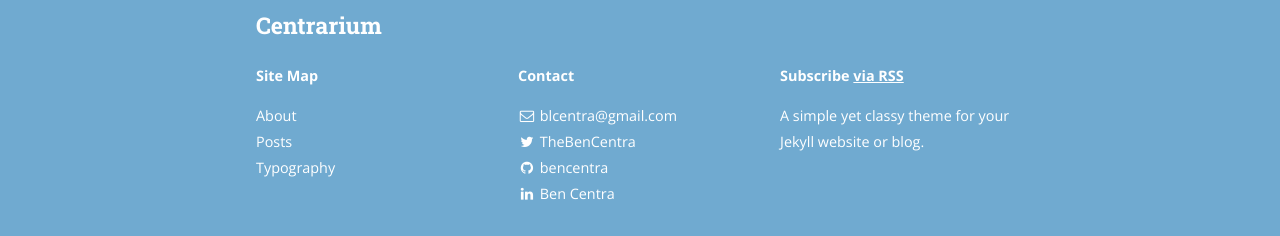
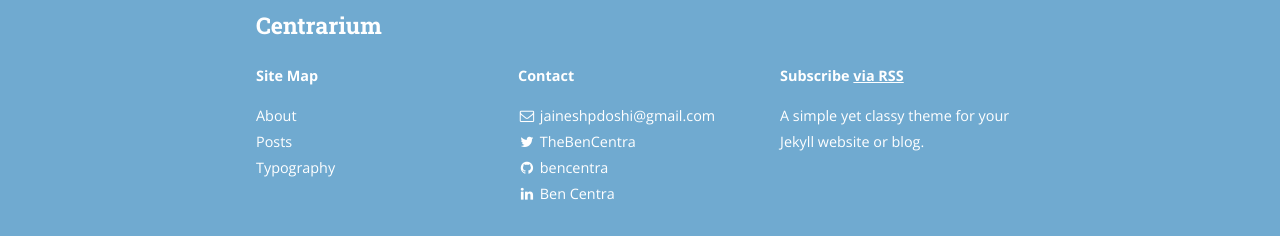
Before and after one commit to jaineshdoshi/jaineshdoshi.github.io, a Jekyll site: the page built from index.html, in a window 1280 px wide. Shown: the part 2006-2242 px from the top of the page. Built offline with Jekyll 4.4.1, drawn with Linux system fonts in a browser that asks for light colours; nearby versions of some CDN libraries; the list of posts is cut into pages by our own code; a style sheet for code colours, icons or effects is not loaded.

Commit message:
New site

```diff
--- a/_config.yml
+++ b/_config.yml
@@ -10,15 +10,15 @@
 # Site settings
 title: Centrarium
 subtitle: "A simple yet classy theme for your Jekyll website or blog"
-email: blcentra@gmail.com
+email: jaineshpdoshi@gmail.com
 name: Ben Centra
 description: >
   A simple yet classy theme for your Jekyll website or blog.
 # Base URL of site (i.e. /blog). It should always start with a slash,
 # and never end with a slash. Set it to a blank value if hosting at the
 # root of your server.
-baseurl: "/centrarium" # the subpath of your site, e.g. /blog/
-url: "http://bencentra.github.io" # the base hostname & protocol for your site
+baseurl: "" # the subpath of your site, e.g. /blog/
+url: "http://jaineshdoshi.github.io" # the base hostname & protocol for your site
 cover: "/assets/header_image.jpg"
 logo: "/assets/logo.png"
 
```
Also changed, not shown: 1 other file.
